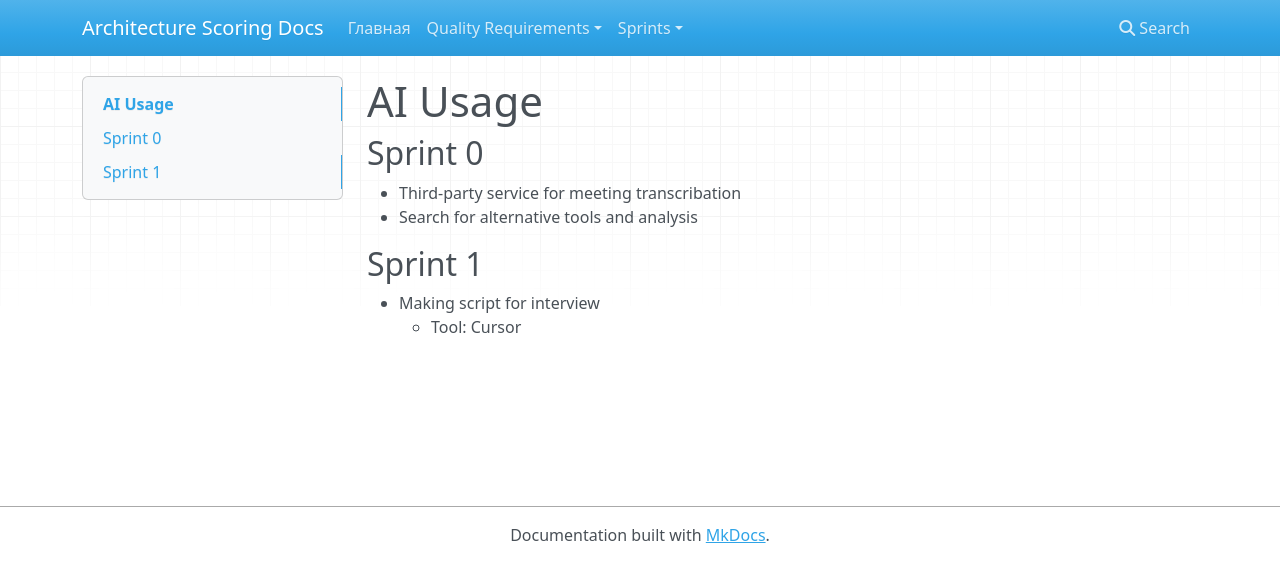
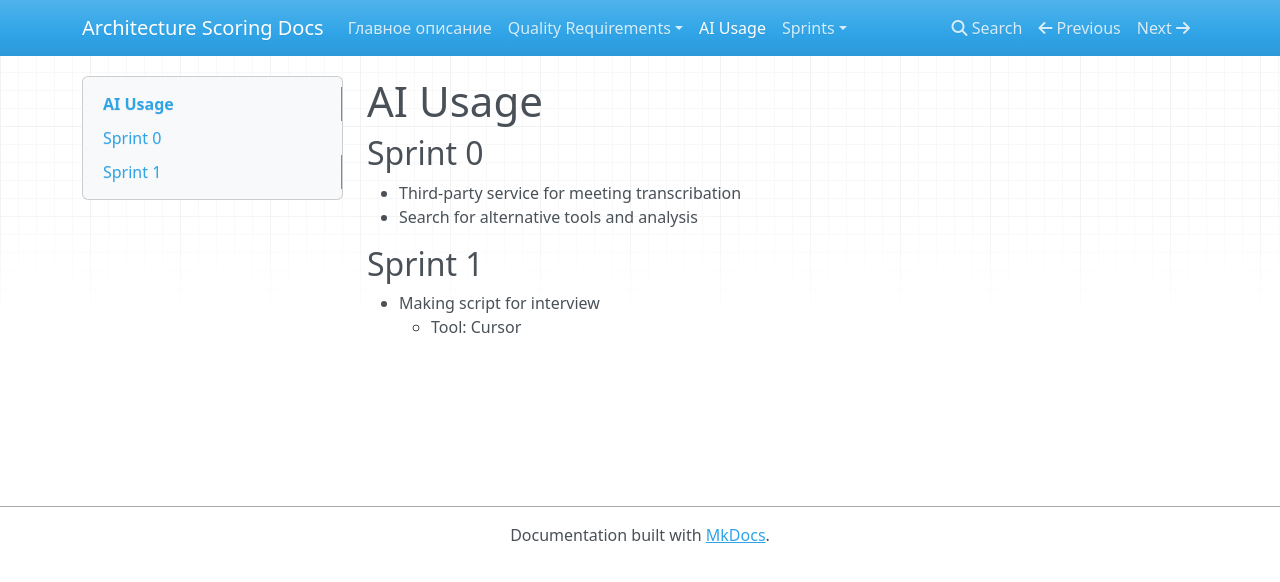
Before and after one commit to inno-itpd-nachos/add-toolling, an MkDocs documentation site: the page built from docs/ai-usage.md, in a window 1280 px wide. Shown: the top 582 px of the page. Built offline with MkDocs 1.6.1, drawn with Linux system fonts in a browser that asks for light colours; nearby versions of some CDN libraries; some of the changed lines change nothing that is shown.

```diff
--- a/mkdocs.yml
+++ b/mkdocs.yml
@@ -1,16 +1,15 @@
 site_name: 'Architecture Scoring Docs'
 docs_dir: docs
 nav:
-  - Главная: index.md
+  - Главное описание: plan.md
   - Quality Requirements:
       - Критерии качества: requirements/quality-requirements.md
+  - AI Usage: ai-usage.md
   - Sprints:
       - Sprint 0:
-          - Отчёт о встрече: sprints/sprint-0/meeting.md
           - Initial Research: sprints/sprint-0/initial-research.md
-          - Итоговый отчет: sprints/sprint-0/report.md
+          - Meeting: sprints/sprint-0/meeting.md
+          - Report: sprints/sprint-0/report.md
       - Sprint 1:
-          - Интервью: sprints/sprint-1/script-interview.md
-          - AI Usage: sprints/sprint-1/ai-usage.md
-          - Встреча команды: sprints/sprint-1/team-meeting-1.md
-          - План: sprints/sprint-1/plan.md
+          - Script Interview: sprints/sprint-1/script-interview.md
+          - Team Meeting 1: sprints/sprint-1/team-meeting-1.md
```
